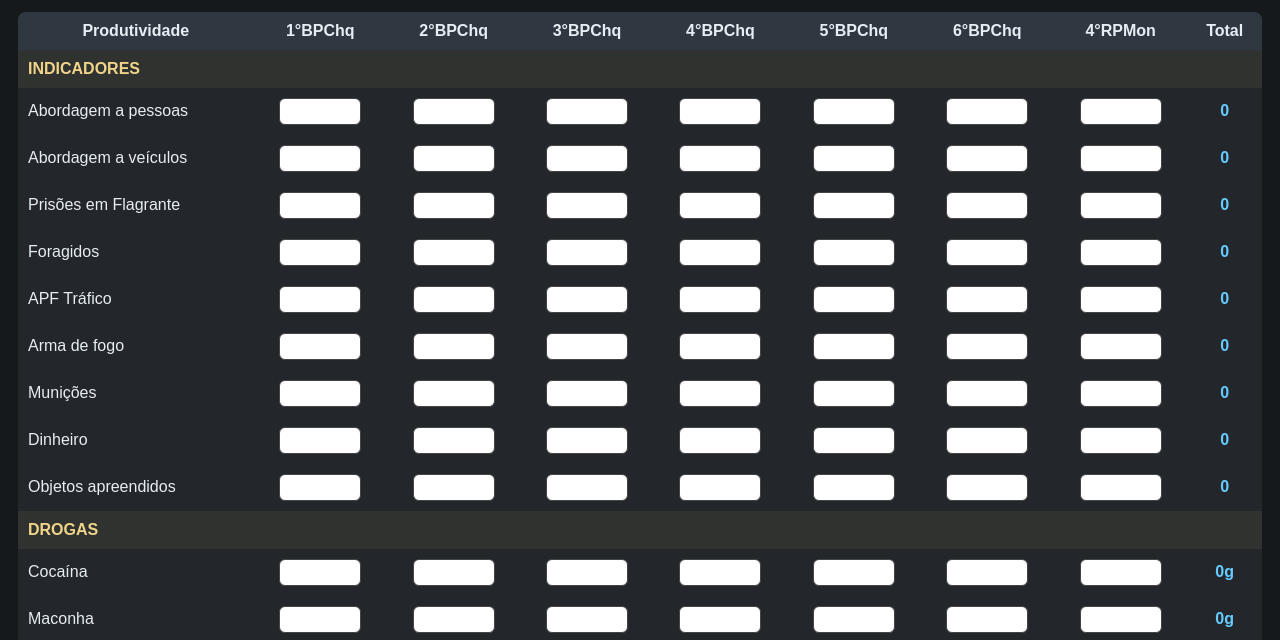
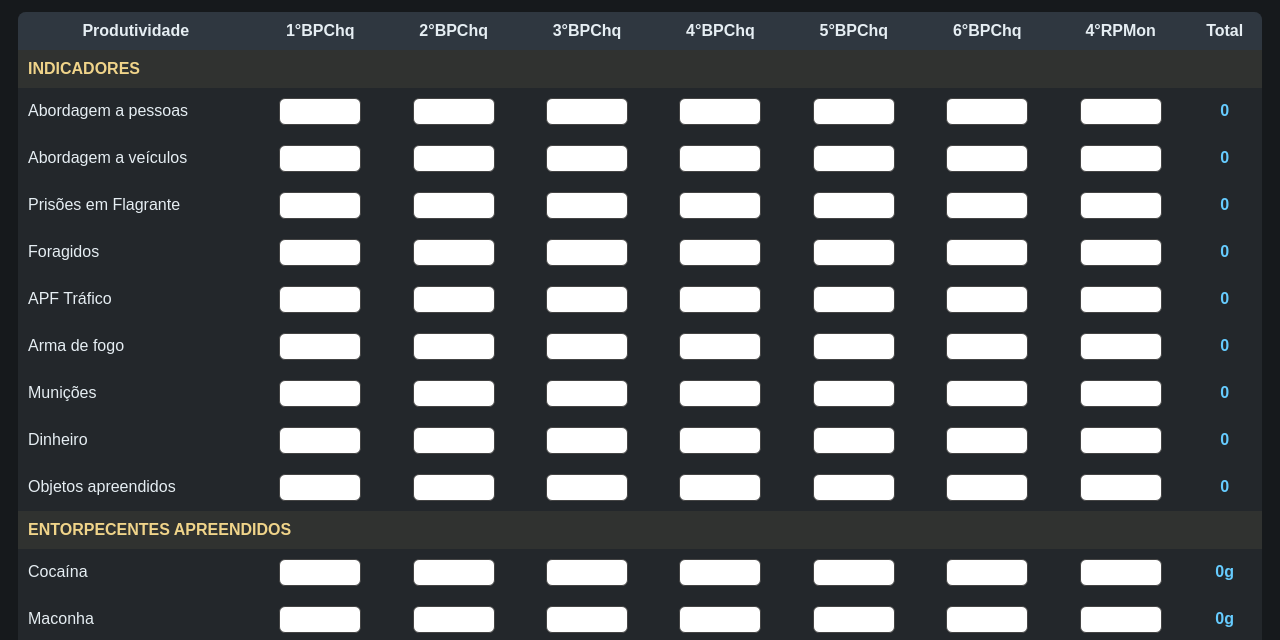
Before and after one commit to dgneves1991/Calculadora, a plain HTML site: page index.html in a window 1280 px wide. Shown: the part 156-796 px from the top of the page. Drawn offline with Linux system fonts and the light colour scheme.

Commit message:
Update index.html

```diff
--- a/index.html
+++ b/index.html
@@ -275,7 +275,7 @@ input[type=number]{ -moz-appearance:textfield; }
 <td class="total">0</td>
 </tr>
 
-<tr class="category"><td colspan="9">DROGAS</td></tr>
+<tr class="category"><td colspan="9">ENTORPECENTES APREENDIDOS</td></tr>
 
 <tr data-unit="g">
 <td>Cocaína</td>
```
